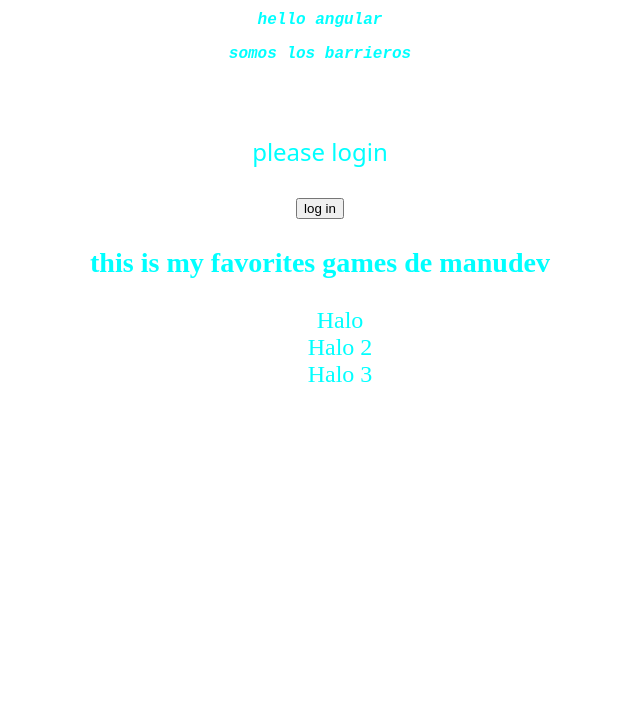
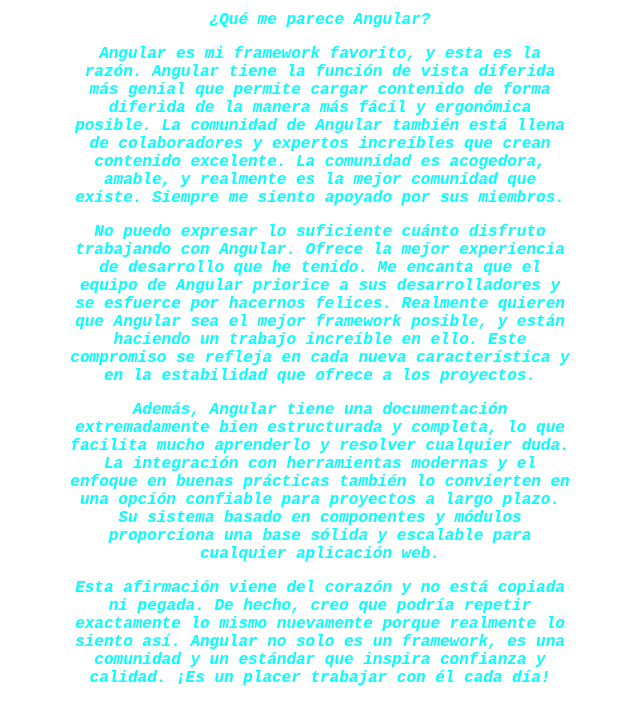
Before and after one commit to manuelguirado/aprenderangular, an Angular app: page / in a window 1280 px wide. Shown: the top 724 px of the page, without its empty margins (320-960 px from the left). Built offline with nearby package versions, Linux system fonts and the light colour scheme.

Commit message:
generate a comments component

```diff
--- a/src/app/app.component.css
+++ b/src/app/app.component.css
@@ -16,3 +16,8 @@
     font-weight: bold;
     font-style: italic;
 }
+div{
+max-width: 500px;
+font-size: 32px;
+margin: 0 auto;
+}
--- a/src/app/app.component.html
+++ b/src/app/app.component.html
@@ -1,4 +1,23 @@
-<!--<router-outlet></router-outlet>-->
-<h1>hello angular </h1>
-<p>somos los barrieros</p>
-<app-user/>
+<div>
+    <h1>¿Qué me parece Angular?</h1>
+    <article>
+      <p>
+        Angular es mi framework favorito, y esta es la razón. Angular tiene la función de vista diferida más genial que permite cargar contenido de forma diferida de la manera más fácil y ergonómica posible.
+        La comunidad de Angular también está llena de colaboradores y expertos increíbles que crean contenido excelente.
+        La comunidad es acogedora, amable, y realmente es la mejor comunidad que existe. Siempre me siento apoyado por sus miembros.
+      </p>
+      <p>
+        No puedo expresar lo suficiente cuánto disfruto trabajando con Angular. Ofrece la mejor experiencia de desarrollo que he tenido. Me encanta que el equipo de Angular priorice a sus desarrolladores y se esfuerce por hacernos felices.
+        Realmente quieren que Angular sea el mejor framework posible, y están haciendo un trabajo increíble en ello. Este compromiso se refleja en cada nueva característica y en la estabilidad que ofrece a los proyectos.
+      </p>
+      <p>
+        Además, Angular tiene una documentación extremadamente bien estructurada y completa, lo que facilita mucho aprenderlo y resolver cualquier duda.
+        La integración con herramientas modernas y el enfoque en buenas prácticas también lo convierten en una opción confiable para proyectos a largo plazo.
+        Su sistema basado en componentes y módulos proporciona una base sólida y escalable para cualquier aplicación web.
+      </p>
+      <p>
+        Esta afirmación viene del corazón y no está copiada ni pegada. De hecho, creo que podría repetir exactamente lo mismo nuevamente porque realmente lo siento así.
+        Angular no solo es un framework, es una comunidad y un estándar que inspira confianza y calidad. ¡Es un placer trabajar con él cada día!
+      </p>
+    </article>
+  </div>
--- a/src/app/games/games.component.ts
+++ b/src/app/games/games.component.ts
@@ -21,7 +21,7 @@
 
 
   }
-  @Output()  favGame = new EventEmitter<string>(); //Ccreate a custom event to send to the pather component the favorite game
+  @Output()  favGame = new EventEmitter<string>(); //Create a new event emmiter to send the favorite game
   @Input()  username : string =  ''; //get the valor for the parent component and show it here
    games = [
     {
```
Also changed, not shown: src/app/commets/commets.component.ts (added, +14 -0 lines), 1 other file (tests, documents, lock files or other folders).
